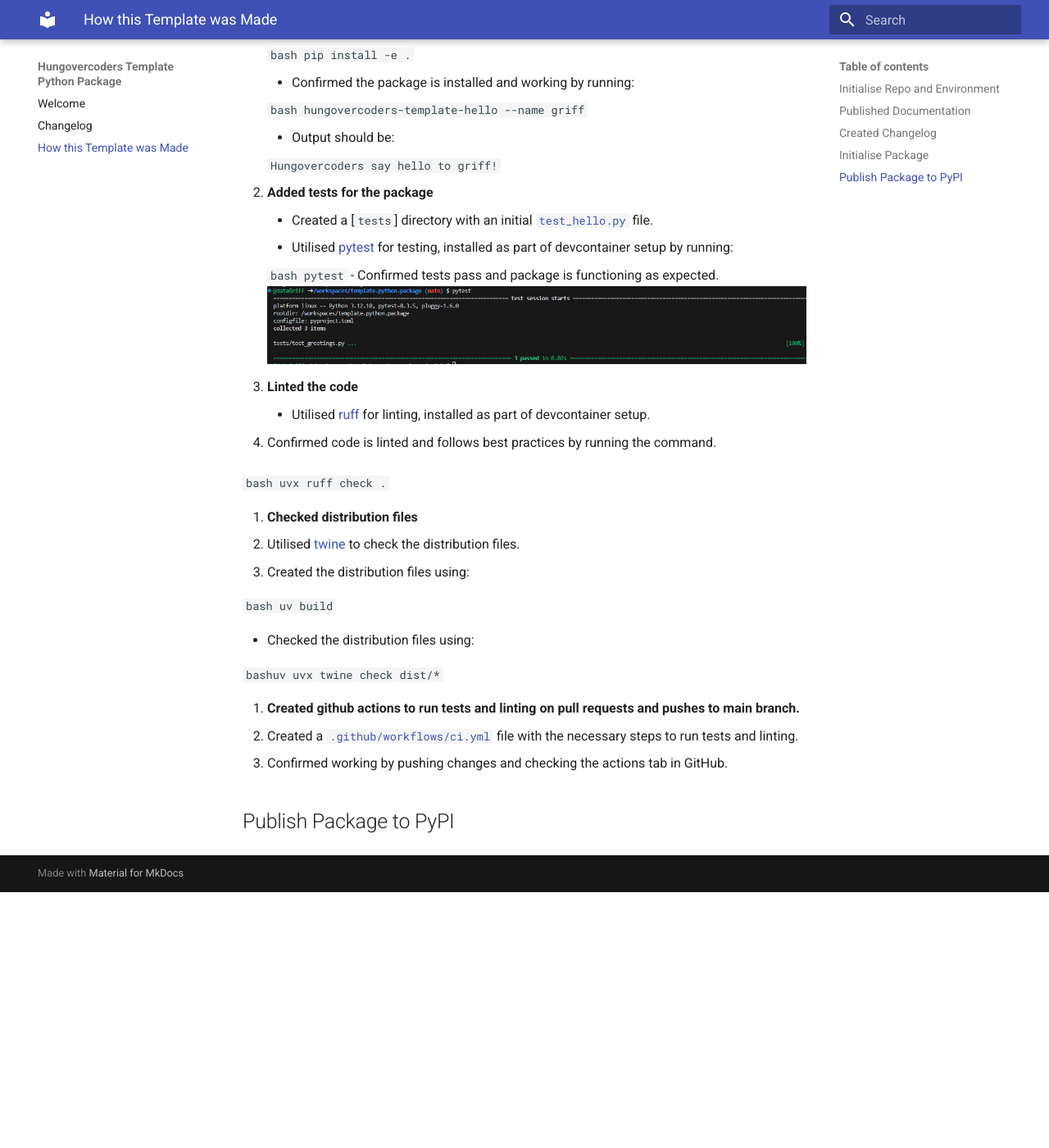
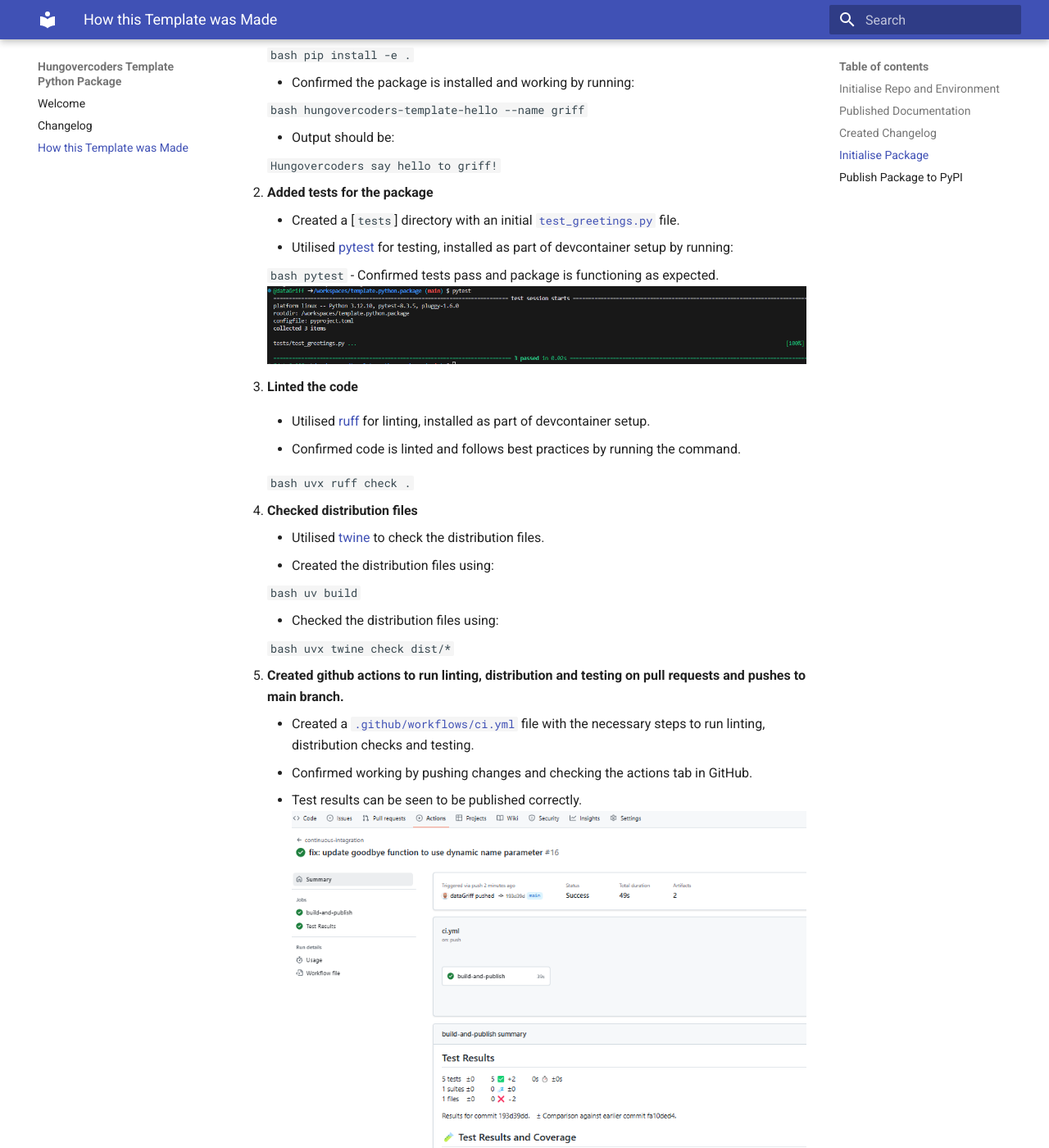
Before and after one commit to hungovercoders/template.python.package, an MkDocs documentation site: the page built from docs/how.md, in a window 1280 px wide and 1400 px high, scrolled down 5479 px. Shown: the whole window at 82% size. Built offline with MkDocs 1.6.1 and Material for MkDocs 9.7.7, drawn with Linux system fonts in a browser that asks for light colours; before the commit the page ends 6567 px from its top, so only the background shows below that.

Commit message:
docs: :memo: updated docs with correct text and image

````diff
--- a/docs/how.md
+++ b/docs/how.md
@@ -118,7 +118,7 @@
       ```
 
 1. **Added tests for the package**
-      - Created a [`tests`] directory with an initial [`test_hello.py`](https://github.com/hungovercoders/template.python.package/blob/main/tests/test_hello.py){target="_blank"} file.
+      - Created a [`tests`] directory with an initial [`test_greetings.py`](https://github.com/hungovercoders/template.python.package/blob/main/tests/test_greetings.py){target="_blank"} file.
       - Utilised [pytest](https://docs.pytest.org/en/stable/){target="_blank"} for testing, installed as part of devcontainer setup by running:
 
       ```bash
@@ -130,28 +130,31 @@
 1. **Linted the code**
       - Utilised [ruff](https://github.com/charliermarsh/ruff){target="_blank"} for linting, installed as part of devcontainer setup.
 
-   - Confirmed code is linted and follows best practices by running the command.
+      - Confirmed code is linted and follows best practices by running the command.
 
-   ```bash
-   uvx ruff check .
-   ```
+      ```bash
+      uvx ruff check .
+      ```
 
 1. **Checked distribution files**
-   - Utilised [twine](https://twine.readthedocs.io/en/stable/){target="_blank"} to check the distribution files.
-   - Created the distribution files using:
+      - Utilised [twine](https://twine.readthedocs.io/en/stable/){target="_blank"} to check the distribution files.
+      - Created the distribution files using:
 
-   ```bash
-   uv build
-   ```
+      ```bash
+      uv build
+      ```
 
-   - Checked the distribution files using:
+      - Checked the distribution files using:
 
-   ```bashuv
-   uvx twine check dist/*
-   ```
+      ```bash
+      uvx twine check dist/*
+      ```
 
-1. **Created github actions to run tests and linting on pull requests and pushes to main branch.**
-   - Created a [`.github/workflows/ci.yml`](https://github.com/hungovercoders/template.python.package/blob/main/.github/workflows/ci.yml){target="_blank"} file with the necessary steps to run tests and linting.
-   - Confirmed working by pushing changes and checking the actions tab in GitHub.
+1. **Created github actions to run linting, distribution and testing on pull requests and pushes to main branch.**
+      - Created a [`.github/workflows/ci.yml`](https://github.com/hungovercoders/template.python.package/blob/main/.github/workflows/ci.yml){target="_blank"} file with the necessary steps to run linting, distribution checks and testing.
+      - Confirmed working by pushing changes and checking the actions tab in GitHub.
+      - Test results can be seen to be published correctly.
+         ![CI Output](./images/ci_output.PNG)
+
 
 ## Publish Package to PyPI
````
Also changed, not shown: docs/images/ci_output.PNG (added).
